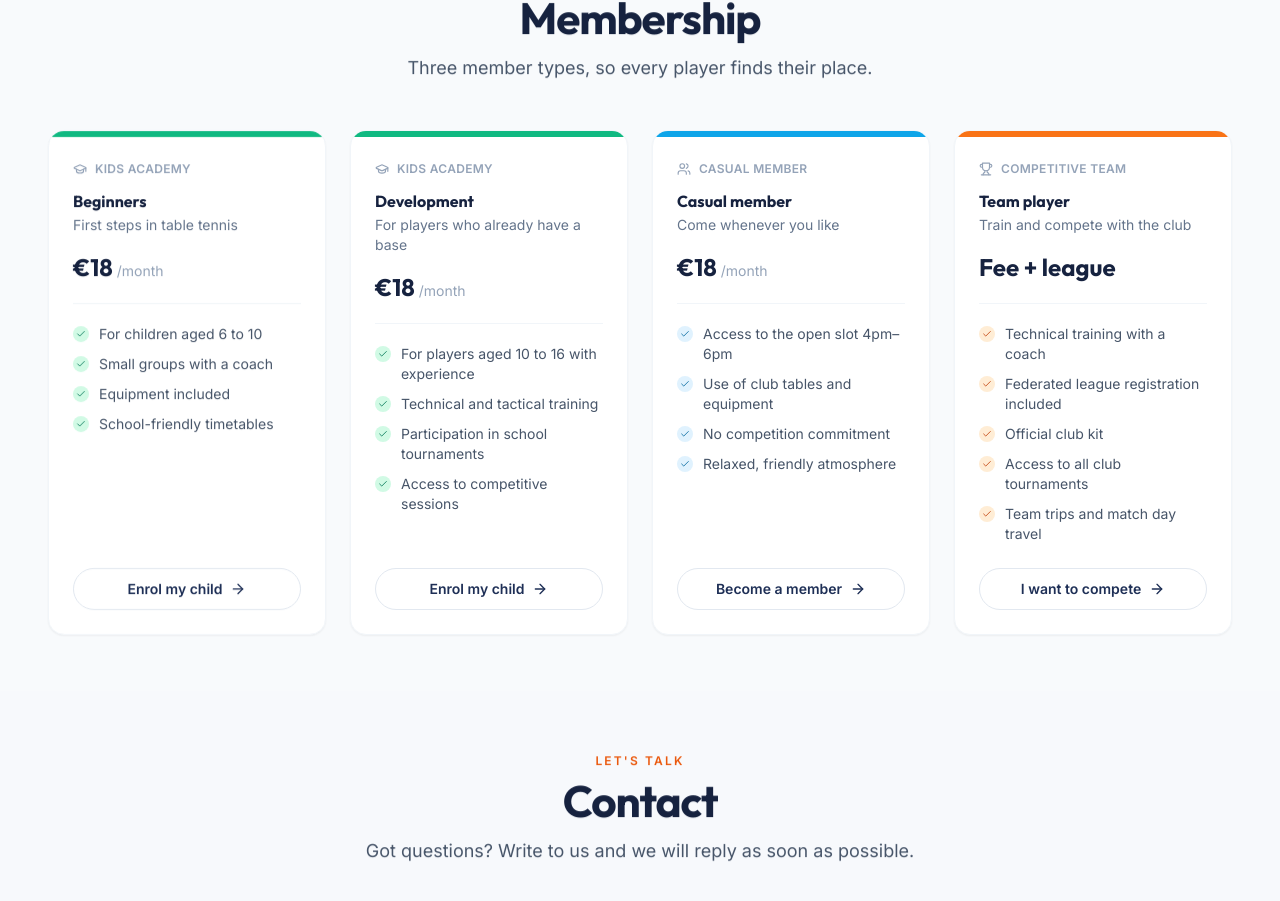
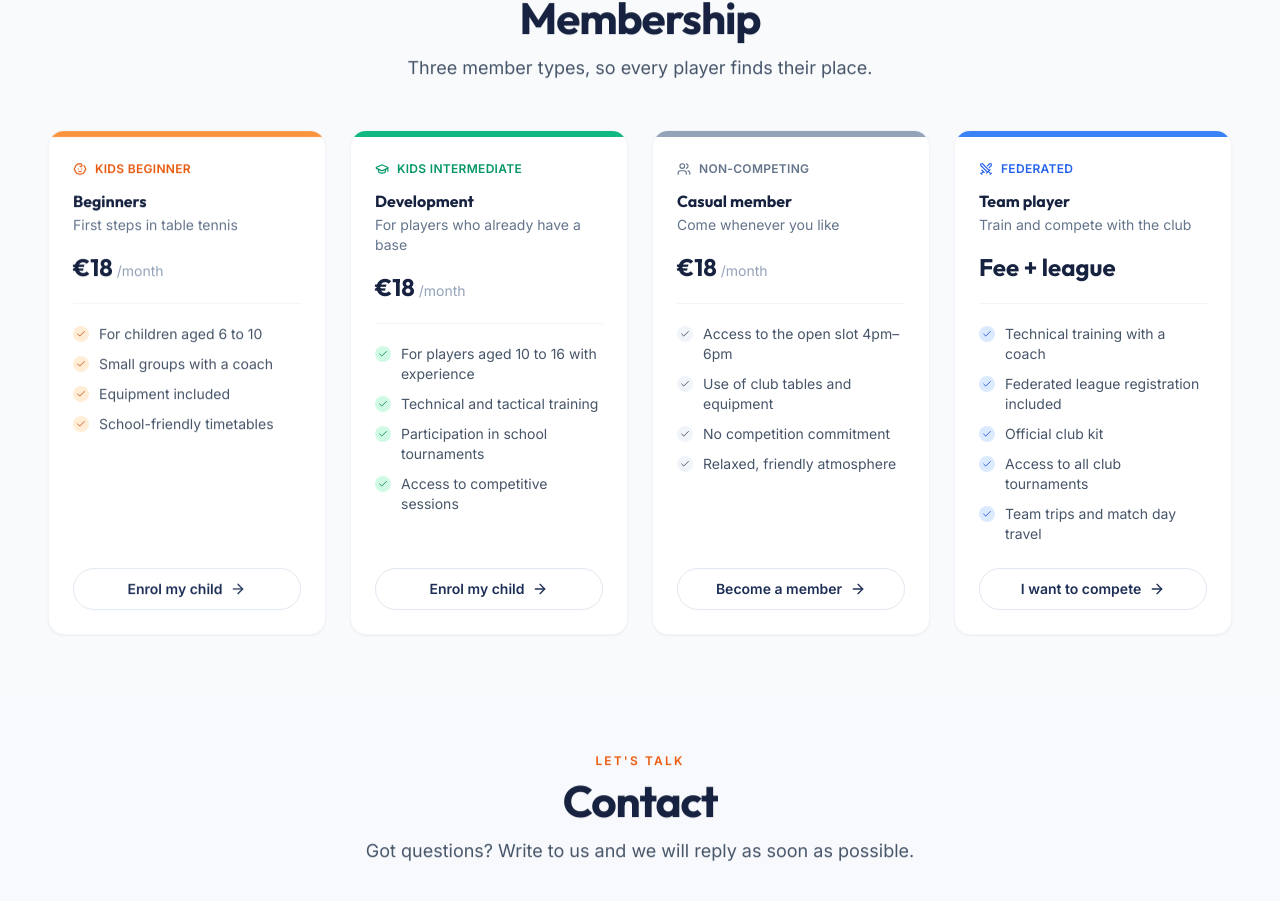
Before and after one commit to RafaelGomez1/tt-sant-andreu-landing-page, a React (Vite) app: page / in a window 1280 px wide. Shown: the part 3500-4401 px from the top of the page. Built offline with nearby package versions, Linux system fonts and the light colour scheme.

Commit message:
Codigo colores para socios

```diff
--- a/src/components/Membership.tsx
+++ b/src/components/Membership.tsx
@@ -1,11 +1,12 @@
-import { Check, ArrowRight, GraduationCap, Users, Trophy } from 'lucide-react';
+import { Check, ArrowRight, Baby, GraduationCap, Users, Swords } from 'lucide-react';
 import { useLanguage } from '../i18n/LanguageContext';
 import { SectionHeading, Reveal } from './SectionHeading';
 
 const TYPE_META = {
-  academy: { icon: GraduationCap, accent: 'bg-emerald-500', check: 'bg-emerald-100 text-emerald-700' },
-  casual:  { icon: Users,         accent: 'bg-sky-500',     check: 'bg-sky-100 text-sky-700' },
-  team:    { icon: Trophy,        accent: 'bg-accent-500',  check: 'bg-accent-100 text-accent-700' },
+  'kids-beginner':     { icon: Baby,           accent: 'bg-orange-400',  accentText: 'text-orange-600', check: 'bg-orange-100 text-orange-700' },
+  'kids-intermediate': { icon: GraduationCap,  accent: 'bg-emerald-500', accentText: 'text-emerald-600', check: 'bg-emerald-100 text-emerald-700' },
+  casual:              { icon: Users,           accent: 'bg-slate-400',   accentText: 'text-slate-500', check: 'bg-slate-100 text-slate-700' },
+  team:                { icon: Swords,          accent: 'bg-blue-500',    accentText: 'text-blue-600', check: 'bg-blue-100 text-blue-700' },
 } as const;
 
 export function Membership() {
@@ -37,7 +38,7 @@ export function Membership() {
 
                   <div className="flex flex-1 flex-col p-6">
                     {/* Icon + category label */}
-                    <div className="flex items-center gap-2 text-xs font-semibold uppercase tracking-wide text-slate-400">
+                    <div className={`flex items-center gap-2 text-xs font-semibold uppercase tracking-wide ${meta.accentText}`}>
                       <Icon className="h-3.5 w-3.5" aria-hidden="true" />
                       {plan.categoryLabel}
                     </div>
--- a/src/i18n/translations.ts
+++ b/src/i18n/translations.ts
@@ -98,7 +98,7 @@ export type Translation = {
     title: string;
     subtitle: string;
     categories: {
-      type: 'academy' | 'casual' | 'team';
+      type: 'kids-beginner' | 'kids-intermediate' | 'casual' | 'team';
       label: string;
       description: string;
       plans: {
@@ -292,9 +292,9 @@ const es: Translation = {
     subtitle: 'Tres tipos de socio, para que cada jugador encuentre su lugar.',
     categories: [
       {
-        type: 'academy',
-        label: 'Academia infantil',
-        description: 'Para niños y jóvenes que aprenden y progresan con entrenador.',
+        type: 'kids-beginner',
+        label: 'Infantil iniciación',
+        description: 'Primeros pasos en el tenis de mesa con entrenador.',
         plans: [
           {
             name: 'Iniciación',
@@ -308,6 +308,13 @@ const es: Translation = {
             ],
             cta: 'Apuntar a mi hijo/a',
           },
+        ],
+      },
+      {
+        type: 'kids-intermediate',
+        label: 'Infantil intermedio',
+        description: 'Para jóvenes con base que quieren mejorar.',
+        plans: [
           {
             name: 'Tecnificación',
             price: '18€',
@@ -325,7 +332,7 @@ const es: Translation = {
       },
       {
         type: 'casual',
-        label: 'Socio casual',
+        label: 'No federados',
         description: 'Juega por diversión en la franja libre de 16h a 18h.',
         plans: [
           {
@@ -345,7 +352,7 @@ const es: Translation = {
       },
       {
         type: 'team',
-        label: 'Equipo competitivo',
+        label: 'Federados',
         description: 'Para los que quieren entrenar y competir en liga.',
         plans: [
           {
@@ -544,9 +551,9 @@ const ca: Translation = {
     subtitle: 'Tres tipus de soci, perquè cada jugador trobi el seu lloc.',
     categories: [
       {
-        type: 'academy',
-        label: 'Acadèmia infantil',
-        description: 'Per a nens i joves que aprenen i progressen amb entrenador.',
+        type: 'kids-beginner',
+        label: 'Infantil iniciació',
+        description: 'Primers passos al tennis de taula amb entrenador.',
         plans: [
           {
             name: 'Iniciació',
@@ -561,6 +568,13 @@ const ca: Translation = {
             ],
             cta: 'Apuntar el meu fill/a',
           },
+        ],
+      },
+      {
+        type: 'kids-intermediate',
+        label: 'Infantil intermedi',
+        description: 'Per a joves amb base que volen millorar.',
+        plans: [
           {
             name: 'Tecnificació',
             price: '18€',
@@ -578,7 +592,7 @@ const ca: Translation = {
       },
       {
         type: 'casual',
-        label: 'Soci casual',
+        label: 'No federats',
         description: 'Juga per diversió a la franja lliure de 16h a 18h.',
         plans: [
           {
@@ -598,7 +612,7 @@ const ca: Translation = {
       },
       {
         type: 'team',
-        label: 'Equip competitiu',
+        label: 'Federats',
         description: 'Per als qui volen entrenar seriosament i competir en lliga.',
         plans: [
           {
@@ -797,9 +811,9 @@ const en: Translation = {
     subtitle: 'Three member types, so every player finds their place.',
     categories: [
       {
-        type: 'academy',
-        label: 'Kids academy',
-        description: 'For children and teens learning and improving with a coach.',
+        type: 'kids-beginner',
+        label: 'Kids beginner',
+        description: 'First steps in table tennis with a coach.',
         plans: [
           {
             name: 'Beginners',
@@ -814,6 +828,13 @@ const en: Translation = {
             ],
             cta: 'Enrol my child',
           },
+        ],
+      },
+      {
+        type: 'kids-intermediate',
+        label: 'Kids intermediate',
+        description: 'For young players with a base who want to improve.',
+        plans: [
           {
             name: 'Development',
             price: '€18',
@@ -831,7 +852,7 @@ const en: Translation = {
       },
       {
         type: 'casual',
-        label: 'Casual member',
+        label: 'Non-competing',
         description: 'Play for fun during the open slot from 4pm to 6pm.',
         plans: [
           {
@@ -851,7 +872,7 @@ const en: Translation = {
       },
       {
         type: 'team',
-        label: 'Competitive team',
+        label: 'Federated',
         description: 'For those who want to train seriously and compete in the league.',
         plans: [
           {
```
